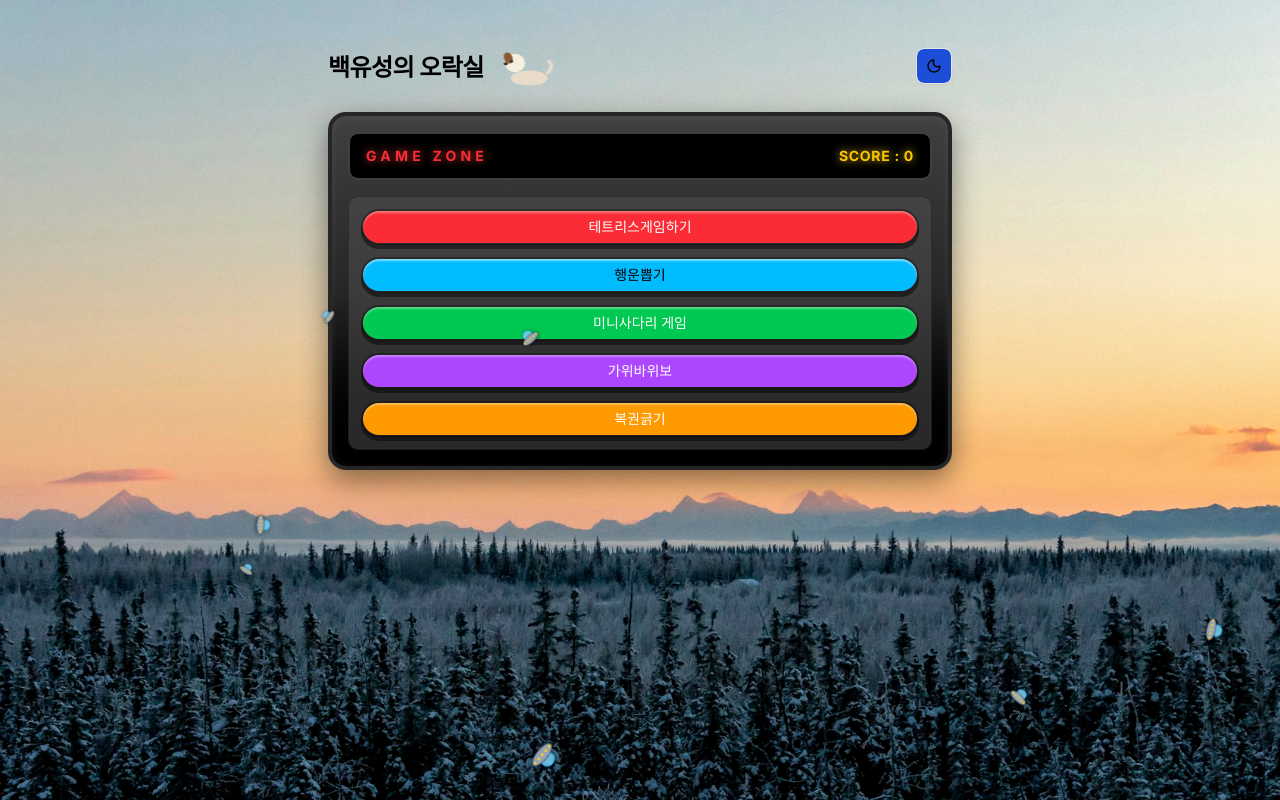
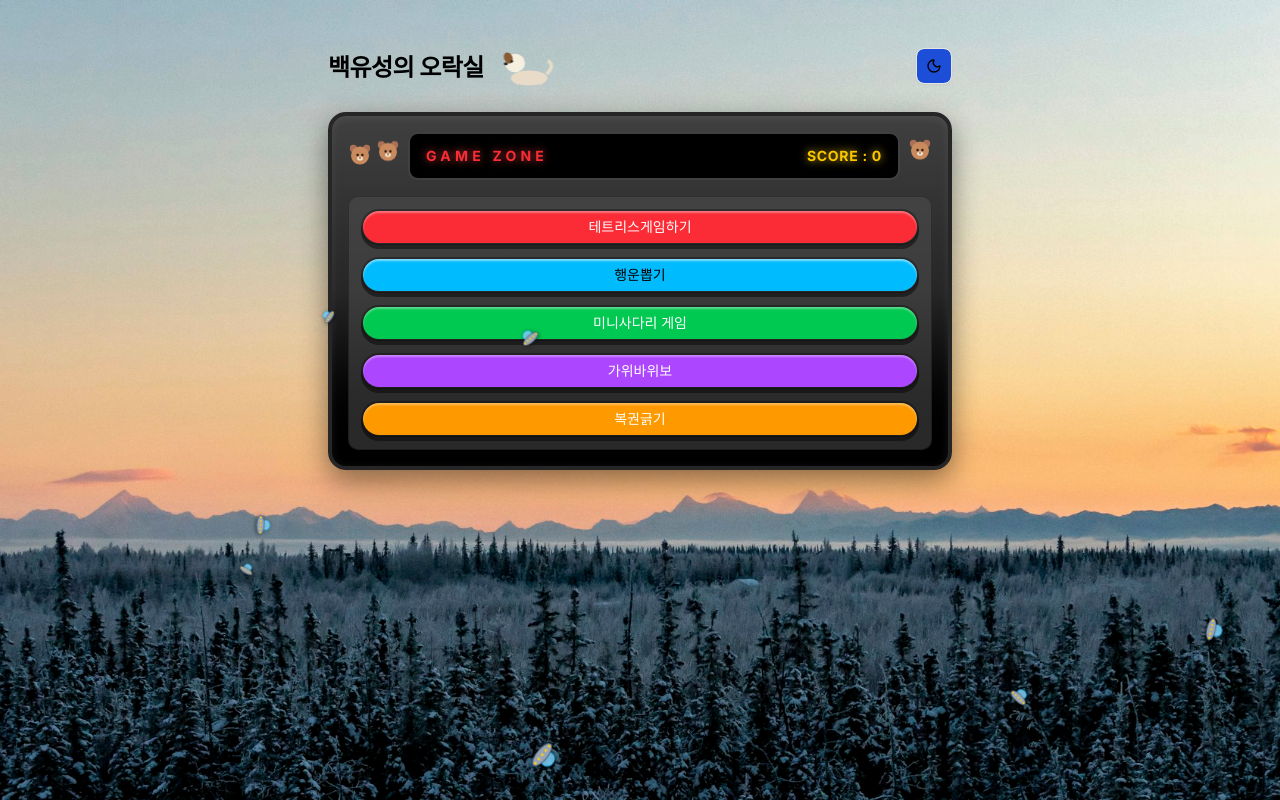
Before and after one commit to lu680035003500-sudo/0827_final_v1, a Next.js app: page / in a window 1280 px wide. Built offline with nearby package versions, Linux system fonts and the light colour scheme.

Commit message:
feat: GAME ZONE 검은 박스 양옆에 오르락내리락하는 곰돌이 3마리 추가
왼쪽 2마리, 오른쪽 1마리를 서로 다른 딜레이로 위아래로 튀게 해 파도처럼 움직이는 느낌을 준다.

```diff
--- a/app/globals.css
+++ b/app/globals.css
@@ -11,6 +11,7 @@
   --animate-rps-flash: rps-flash 0.35s ease-in-out 4;
   --animate-tear-fall: tear-fall 1.1s ease-in infinite;
   --animate-bear-jump: bear-jump 0.7s ease-in-out infinite;
+  --animate-bear-bob: bear-bob 0.8s ease-in-out infinite;
   --color-background: var(--background);
   --color-foreground: var(--foreground);
   --font-sans: var(--font-sans);
@@ -215,6 +216,16 @@
   }
 }
 
+@keyframes bear-bob {
+  0%,
+  100% {
+    transform: translateY(0);
+  }
+  50% {
+    transform: translateY(-6px);
+  }
+}
+
 @layer base {
   * {
     @apply border-border outline-ring/50;
--- a/components/arcade/arcade-cabinet.tsx
+++ b/components/arcade/arcade-cabinet.tsx
@@ -1,4 +1,6 @@
 import type { ReactNode } from "react";
+
+import { MiniBear } from "./mini-bear";
 
 type ArcadeCabinetProps = {
   children: ReactNode;
@@ -8,7 +10,13 @@ type ArcadeCabinetProps = {
 export function ArcadeCabinet({ children, score }: ArcadeCabinetProps) {
   return (
     <div className="rounded-2xl border-4 border-neutral-800 bg-gradient-to-b from-neutral-700 via-neutral-800 to-black p-4 shadow-[inset_0_2px_8px_rgba(255,255,255,0.08),0_10px_28px_rgba(0,0,0,0.45)]">
-      <div className="mb-4 flex items-center justify-between gap-3 rounded-lg border-2 border-neutral-700 bg-black px-4 py-3">
+      <div className="mb-4 flex items-center gap-2">
+        <div className="flex gap-1">
+          <MiniBear delay="0s" />
+          <MiniBear delay="0.15s" />
+        </div>
+
+        <div className="flex flex-1 items-center justify-between gap-3 rounded-lg border-2 border-neutral-700 bg-black px-4 py-3">
           <span className="text-sm font-bold tracking-[0.3em] text-red-500 [text-shadow:0_0_8px_rgba(239,68,68,0.85)]">
             GAME ZONE
           </span>
@@ -16,6 +24,9 @@ export function ArcadeCabinet({ children, score }: ArcadeCabinetProps) {
             SCORE : {score}
           </span>
         </div>
+
+        <MiniBear delay="0.3s" />
+      </div>
       <div className="flex flex-col gap-3 rounded-lg border border-black/30 bg-neutral-600/50 p-3">
         {children}
       </div>
--- /dev/null
+++ b/components/arcade/mini-bear.tsx
@@ -0,0 +1,18 @@
+export function MiniBear({ delay = "0s" }: { delay?: string }) {
+  return (
+    <svg
+      viewBox="0 0 40 40"
+      className="h-6 w-6 animate-bear-bob"
+      style={{ animationDelay: delay }}
+      aria-hidden="true"
+    >
+      <circle cx="9" cy="9" r="6" fill="#a97155" />
+      <circle cx="31" cy="9" r="6" fill="#a97155" />
+      <circle cx="20" cy="21" r="15" fill="#c98a5e" />
+      <circle cx="16" cy="20" r="2" fill="#2b1c10" />
+      <circle cx="24" cy="20" r="2" fill="#2b1c10" />
+      <ellipse cx="20" cy="26" rx="5" ry="3.5" fill="#f3e0c9" />
+      <circle cx="20" cy="25" r="1.3" fill="#3f2a1a" />
+    </svg>
+  );
+}
```
Lines whose indentation alone changed are shown as unchanged.
